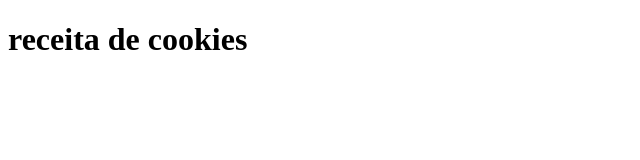
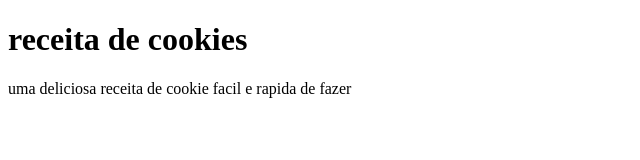
Before and after one commit to alicia197/Gudetama, a plain HTML site: page index.html in a window 1280 px wide. Shown: the whole page, without its empty margins (0-640 px from the left). Drawn offline with Linux system fonts and the light colour scheme.

Commit message:
Update index.html

```diff
--- a/index.html
+++ b/index.html
@@ -7,5 +7,6 @@
 </head>
 <body>
  <h1>receita de cookies</h1>
+<p>uma deliciosa receita de cookie facil e rapida de fazer</p>
 </body>
 </html>
```
